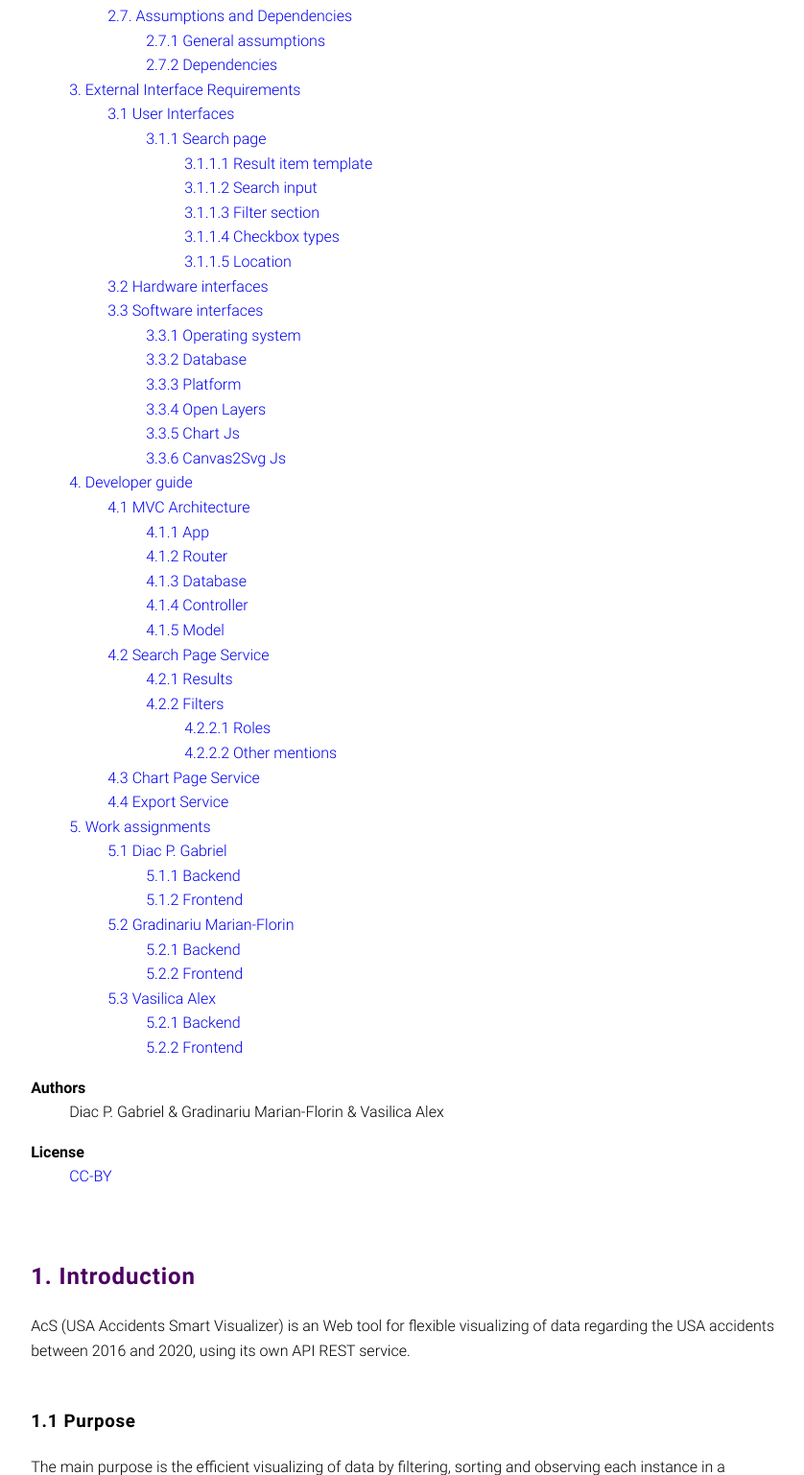
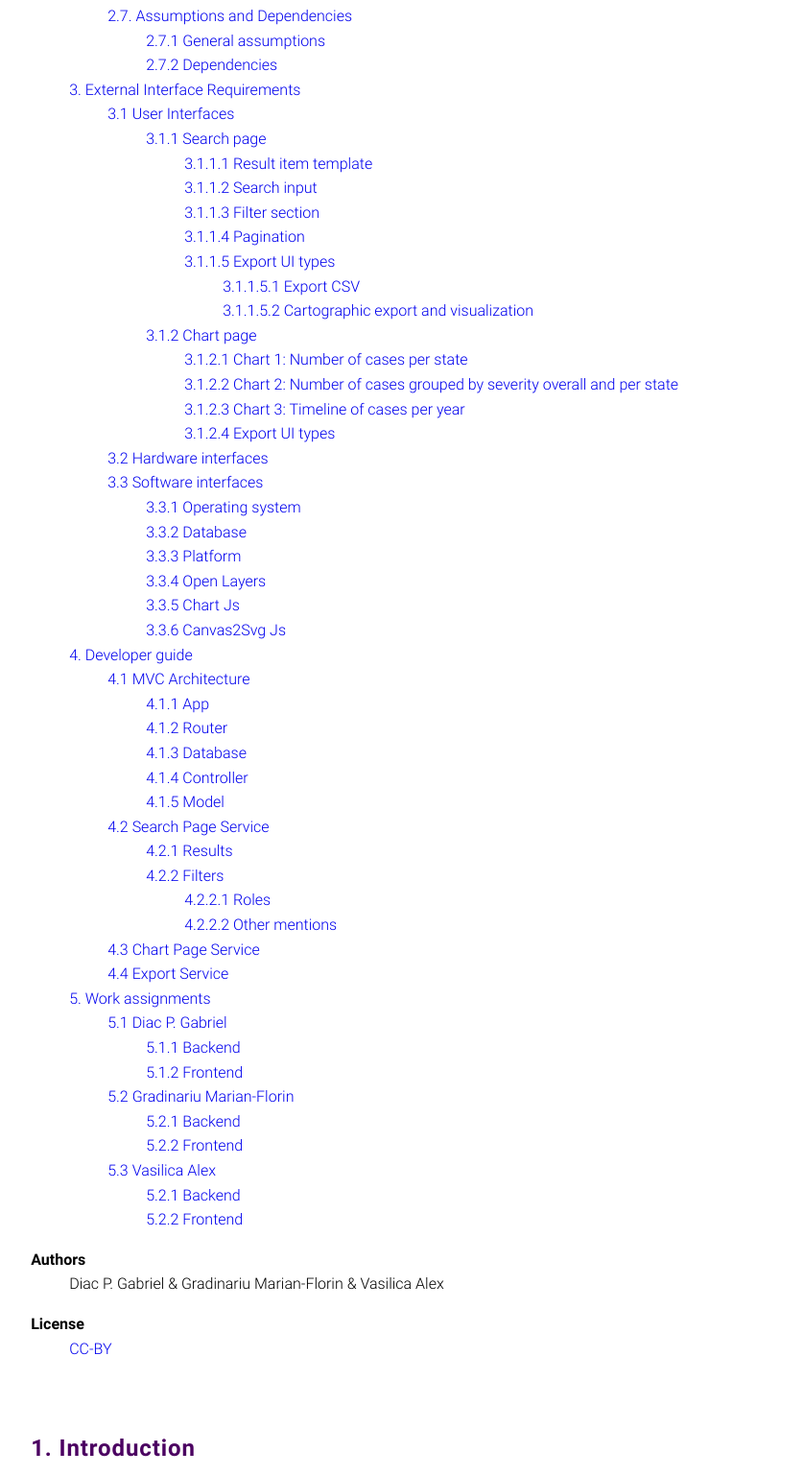
Before and after one commit to gabidiac11/AcS_tw_project, a PHP site: page /Views/Report.php in a window 1280 px wide. Shown: the part 639-2176 px from the top of the page at 96% size, without its empty margins (211-1049 px from the left). Run offline with PHP 8.4, Linux system fonts and the light colour scheme.

Commit message:
- report hash linkage with summary

```diff
--- a/Views/Report.php
+++ b/Views/Report.php
@@ -2,8 +2,8 @@
 <html lang="en" class=" vjvxerws idc0_330">
 
 <head>
-<meta name="viewport" content="width=device-width, initial-scale=1, shrink-to-fit=no, maximum-scale=1, minimal-ui" />
-  <meta http-equiv="Content-Type" content="text/html; charset=utf-8" />
+    <meta name="viewport" content="width=device-width, initial-scale=1, shrink-to-fit=no, maximum-scale=1, minimal-ui" />
+    <meta http-equiv="Content-Type" content="text/html; charset=utf-8" />
     <title>Report</title>
     <link rel="stylesheet" href="/assets/packages/scholarly/css/scholarly.min.css">
     <link rel="stylesheet" href="/assets/css/report.css">
@@ -78,10 +78,28 @@
                                     <li><a href="#extIntReqUISearchPageResult"><span>3.1.1.1 </span>Result item template</a></li>
                                     <li><a href="#extIntReqUISearchPageSearch"><span>3.1.1.2 </span>Search input</a></li>
                                     <li><a href="#extIntReqUISearchPageFilter"><span>3.1.1.3 </span>Filter section</a></li>
-                                    <li><a href="#extIntReqUISearchPageCheckbox"><span>3.1.1.4 </span>Checkbox types</a></li>
-                                    <li><a href="#extIntReqUISearchPageLocation"><span>3.1.1.5 </span>Location</a></li>
+                                    <li><a href="#extIntReqUISearchPageFilterPagination"><span>3.1.1.4 </span>Pagination</a></li>
+
+                                    <li><a href="#extIntReqUISearchPageExportUI"><span>3.1.1.5 </span>Export UI types</a>
+                                        <ol role="directory">
+                                            <li><a href="#extIntReqUISearchPageExportUICsv"><span>3.1.1.5.1 </span>Export CSV</a></li>
+                                            <li><a href="#extIntReqUISearchPageExportUIMap"><span>3.1.1.5.2 </span> Cartographic export and visualization </a></li>
+                                        </ol>
+                                    </li>
                                 </ol>
                             </li>
+
+                            <!-- CHART PAGE -->
+                            <li><a href="#extIntReqUIChartPage"><span>3.1.2 </span>Chart page</a>
+                                <ol role="directory">
+                                    <li><a href="#extIntReqUIChartPageChartPerState"><span>3.1.2.1 </span>Chart 1: Number of cases per state</a></li>
+                                    <li><a href="#extIntReqUIChartPageChartSeverity"><span>3.1.2.2 </span>Chart 2: Number of cases grouped by severity overall and per state</a></li>
+                                    <li><a href="#extIntReqUIChartPageTimeline"><span>3.1.2.3 </span>Chart 3: Timeline of cases per year</a></li>
+                                    <li><a href="#extIntReqUIChartPageExport"><span>3.1.2.4 </span>Export UI types</a>
+                                    </li>
+                                </ol>
+                            </li>
+
                         </ol>
                     </li>
 
@@ -448,9 +466,9 @@
 
                 <!-- SEARCH-PAGE ->>> INPUT SECTION -->
                 <section id="extIntReqUISearchPageSearch">
-                    <h3><span>3.1.1.1 </span> Search input</h3>
+                    <h3><span>3.1.1.2 </span> Search input</h3>
 
-                        The goal of this section is to filter results using user input and access some other hidden section (e.g. the hidden filter area).
+                    The goal of this section is to filter results using user input and access some other hidden section (e.g. the hidden filter area).
                     <figure class="report-centered-fig">
                         <img src="/assets/images/report/search-bar.png" alt="Search bar">
                         <figcaption>Fig. 2 - Search bar</figcaption>
@@ -475,7 +493,7 @@
 
                 <!-- SEARCH-PAGE ->>> FILTER SECTION -->
                 <section id="extIntReqUISearchPageFilter">
-                    <h3><span>3.1.1.2 </span> Filter section</h3>
+                    <h3><span>3.1.1.3 </span> Filter section</h3>
                     <p>The filter area is hidden but can be toggled using the button from the search bar described in the previous section.</p>
                     <p>The filter area is clustered into 16 different groups, and each of these has its own reset button. In this way, the user can revert a filtering criterion without affecting the others. For the results to reflect the changes after resetting a group, the user must press the Apply button or Cancel otherwise.</p>
                     <figure class="report-centered-fig">
@@ -524,8 +542,8 @@
                 </section>
 
                 <!-- SEARCH-PAGE ->>> PAGINATION SECTION -->
-                <section id="overallDescription-AssumptionsDependencies-11">
-                    <h3><span>3.1.1.3 </span> Pagination </h3>
+                <section id="extIntReqUISearchPageFilterPagination">
+                    <h3><span>3.1.1.4 </span> Pagination </h3>
                     <p>Because we take into account the different needs and behaviour characteristics of the site visitors, we offer them the possibility to change the number of accidents card boxes that are displayed on each page. By default, on a page are displayed 20 card boxes, but the users can choose to have on a page either 10, 20, 30 or 50 card boxes, as shown in Fig. 8.</p>
                     <p>As we work with large data sets, the user has the ability to navigate backwards and forwards using the arrow buttons or the numbered buttons (within ten pages, prior or after the current page). The current page number is coloured in wheat yellow for the user to know where he is in the search results.</p>
                     <figure class="report-centered-fig">
@@ -535,12 +553,12 @@
                 </section>
 
                 <!-- SEARCH-PAGE ->>> EXPORT UI -->
-                <section id="overallDescription-AssumptionsDependencies-12">
-                    <h3><span>3.1.1.4 </span> Export UI </h3>
+                <section id="extIntReqUISearchPageExportUI">
+                    <h3><span>3.1.1.5 </span> Export UI </h3>
 
 
-                    <section id="overallDescription-AssumptionsDependencies-13">
-                        <h3><span>3.1.1.4.1 </span> Export CSV </h3>
+                    <section id="extIntReqUISearchPageExportUICsv">
+                        <h3><span>3.1.1.5.1 </span> Export CSV </h3>
                         <p>The user has the ability to export the wanted data in CSV format for further analysis and processing by being easily imported in more advanced data visualization or analytics tools.</p>
                         <p>After the user got the desired results by using the search and filtering options, he has to chose from two alternatives (Fig. 9):</p>
                         <figure class="report-centered-fig">
@@ -553,8 +571,8 @@
                         </ol>
                     </section>
 
-                    <section id="overallDescription-AssumptionsDependencies-14">
-                        <h3><span>3.1.1.4.1 </span> Cartographic export and visualization </h3>
+                    <section id="extIntReqUISearchPageExportUIMap">
+                        <h3><span>3.1.1.5.2 </span> Cartographic export and visualization </h3>
 
                         <p>For an accessible overview of the data, the site offers users the possibility to preview the data on the map by clicking the <strong>"MAP PREVIEW"</strong> left to the export button. In the map are shown only the accidents from the current search page.</p>
 
@@ -575,15 +593,16 @@
             </section>
 
             <!-- CHART-PAGE ->>> >>> >>>->>> >>> >>>->>> >>> >>>->>> >>> >>> -->
-            <section id="overallDescription-AssumptionsDependencies-15">
+            <section id="extIntReqUIChartPage">
                 <h3><span>3.1.2 </span> Chart page</h3>
 
                 <p>Being able to visualize data in charts and graphs is especially useful when working with large data sets, as it's the case here. When the data is represented in a visual context, it is easier for human users to interpret it, identify trends and patterns, and reach conclusions.</p>
                 <p>To help users achieve this goal, the site offers the possibility of visualizing data in three different charts described below.</p>
 
                 <!-- CHART-PAGE ->>> Chart 'Number of cases per state' -->
-                <section id="overallDescription-AssumptionsDependencies-16">
+                <section id="extIntReqUIChartPageChartPerState">
                     <h3><span>3.1.2.1 </span> Chart 1: Number of cases per state </h3>
+
                     <p>This doughnut chart gives a comparative overview of the number of accidents for each state by putting them in contrast with each other.</p>
                     <p>By hovering over each chart slice, a tooltip with the state name and accidents number will appear to provide more insights.</p>
                     <p>The legend is situated in the top part of the chart and contains the states name and the associated colour. From here the user can also interact with the chart excluding/including different states from/in this visualization by clicking on the state name or colour. When an item is excluded from the chart, it will be marked with a strikethrough.</p>
@@ -597,7 +616,7 @@
 
 
                 <!-- CHART-PAGE ->>> Chart severity -->
-                <section id="overallDescription-AssumptionsDependencies-17">
+                <section id="extIntReqUIChartPageChartSeverity">
                     <h3><span>3.1.2.2 </span> Chart 2: Number of cases grouped by severity overall and per state</h3>
                     <p>In this pie chart is highlighted the distribution of accidents by severity. Here, the users are able to visualise this distribution per total or at the state level by selecting this from the drop-down list in the top left of the chart.</p>
                     <p>As was the case for the previous chart, when the user hovers its mouse over a chart slice, it will appear a tooltip with the severity type and the number of accidents.</p>
@@ -615,8 +634,9 @@
                 </section>
 
                 <!-- CHART-PAGE ->>> CHART Timeline -->
-                <section id="overallDescription-AssumptionsDependencies-18">
+                <section id="extIntReqUIChartPageTimeline">
                     <h3><span>3.1.2.3 </span> Chart 3: Timeline of cases per year </h3>
+
                     <p>This line chart offers a comparative visualization of the monthly evolution of the number of accidents for each year.</p>
                     <p>The horizontal axis depicts the time progression in months, and on the vertical one, the number of accidents.</p>
                     <p>When the users hover over the month points on the lines, will appear a tooltip with the name of the year and the number of accidents for the selected month.</p>
@@ -628,7 +648,7 @@
                 </section>
 
                 <!-- CHART-PAGE ->>> EXPORT SECTION -->
-                <section id="overallDescription-AssumptionsDependencies-19">
+                <section id="extIntReqUIChartPageExport">
                     <h3><span>3.1.2.4 </span> Export chart</h3>
                     <p>If the user wants to store the chart for future use, he has the ability to export the image in WEBP or SVG format. Also, the chart data can be exported in CSV format for further processing. All third options can be accessed in the right section of the charts, in the export section.</p>
                     <figure class="report-centered-fig">
```
